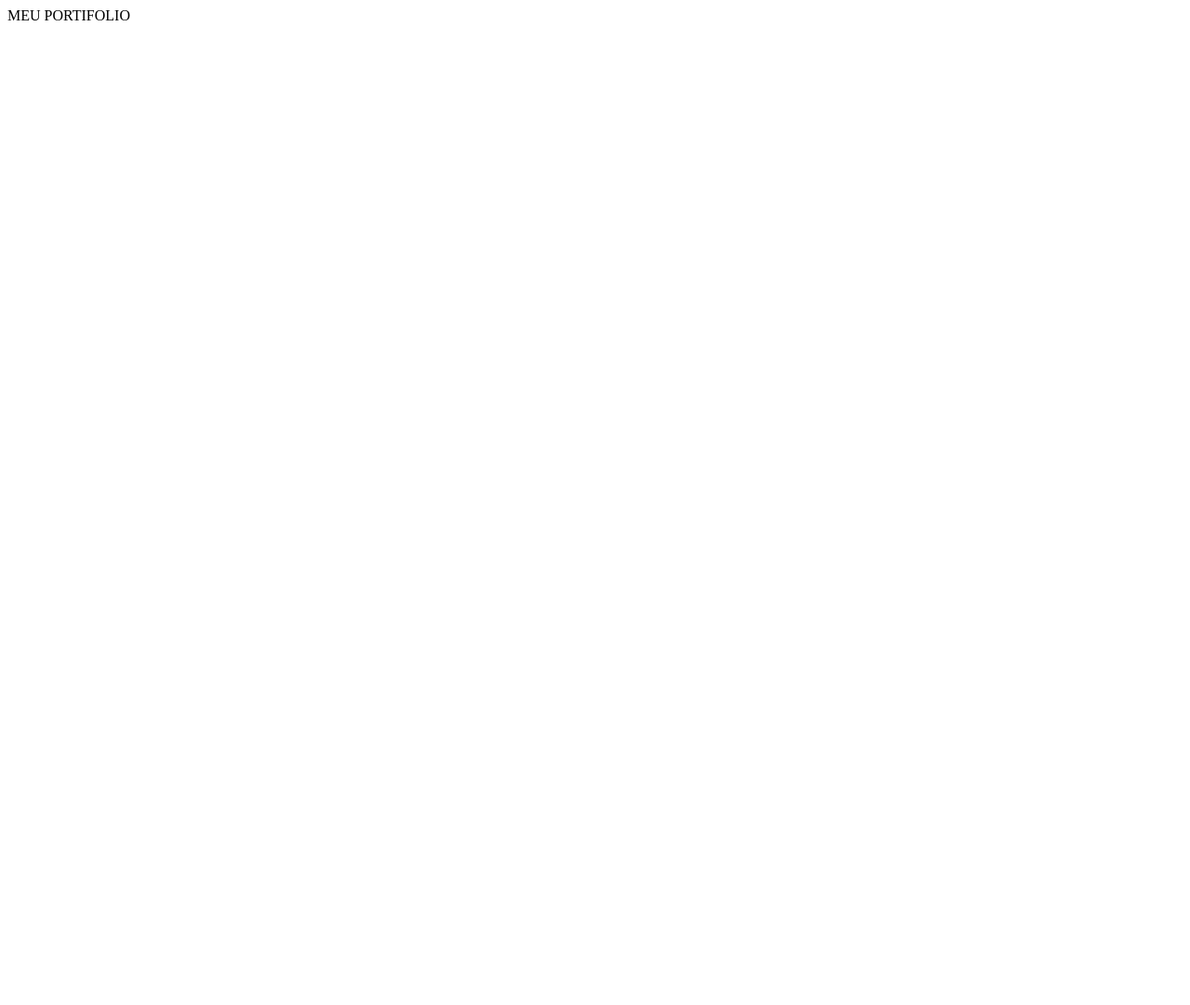
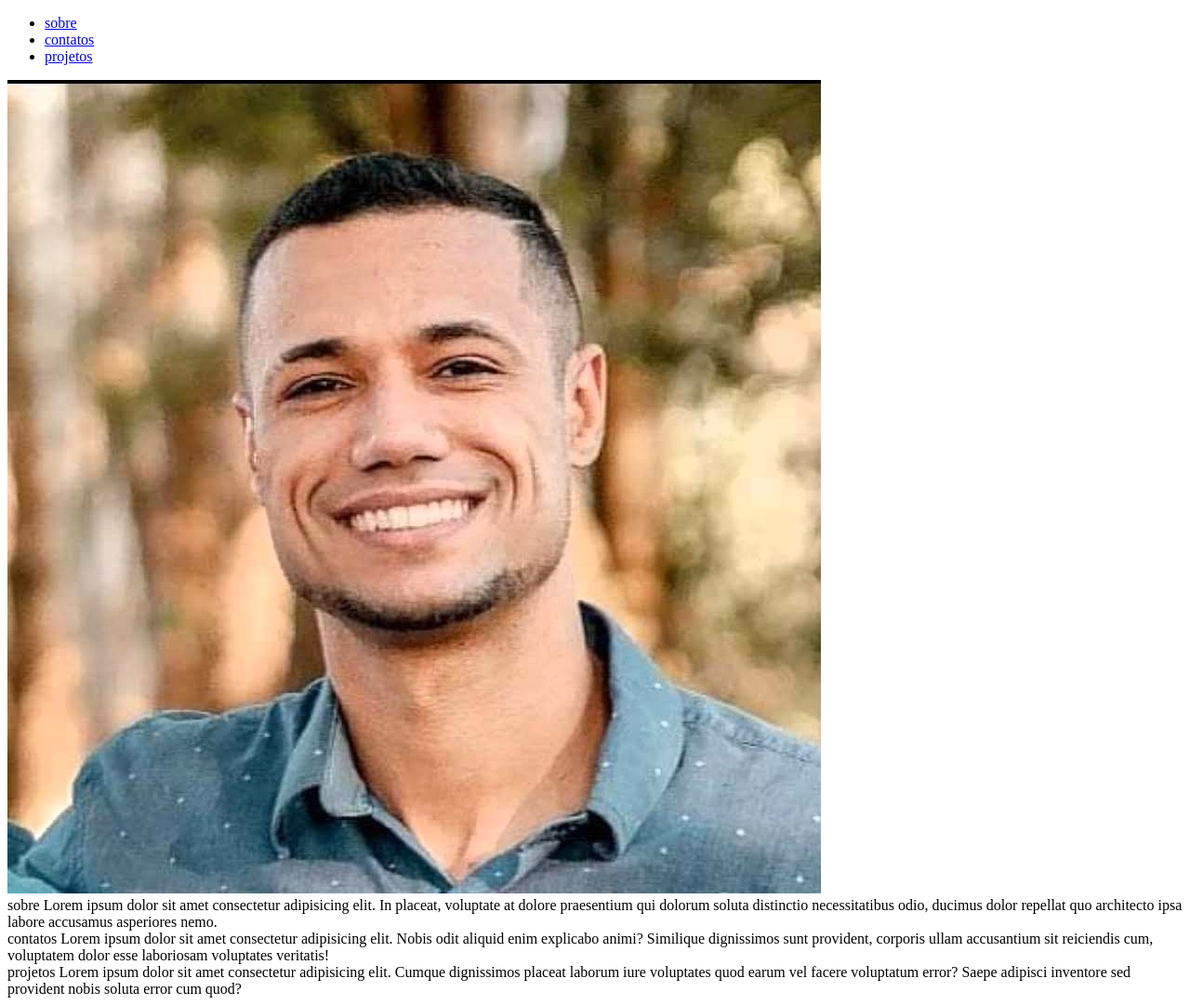
Before and after one commit to Lucas-carvalho1989/Lucas-carvalho1989.github.io, a plain HTML site: page index.html in a window 1280 px wide. Shown: the whole page at 93% size. Before the commit the page ends 800 px from the top, so only its background shows below. Drawn offline with Linux system fonts and the light colour scheme.

Commit message:
adicionando foto

```diff
--- a/index.html
+++ b/index.html
@@ -6,6 +6,26 @@
   <title>PORTIFOLIO LUCAS CARVALHO</title>
 </head>
 <body>
-  <header>MEU PORTIFOLIO</header>
+  <header><div class="cabecalho">
+    <ul>
+      <li><a href="#sobre">sobre</a></li>
+      <li><a href="#contato">contatos</a></li>
+      <li><a href="#projetos">projetos</a></li>
+    </ul>
+  </div></header>
+  <main>
+    <div class="pricipal"><!--inicio principal-->
+      <img src="./assest/Lucas.jpeg" alt="foto lucas">
+    </div><!--final principal-->
+    <div id="sobre">sobre
+      Lorem ipsum dolor sit amet consectetur adipisicing elit. In placeat, voluptate at dolore praesentium qui dolorum soluta distinctio necessitatibus odio, ducimus dolor repellat quo architecto ipsa labore accusamus asperiores nemo.
+    </div>
+    <div id="contatos">contatos
+      Lorem ipsum dolor sit amet consectetur adipisicing elit. Nobis odit aliquid enim explicabo animi? Similique dignissimos sunt provident, corporis ullam accusantium sit reiciendis cum, voluptatem dolor esse laboriosam voluptates veritatis!
+    </div>
+    <div id="projetos">projetos
+      Lorem ipsum dolor sit amet consectetur adipisicing elit. Cumque dignissimos placeat laborum iure voluptates quod earum vel facere voluptatum error? Saepe adipisci inventore sed provident nobis soluta error cum quod?
+    </div>
+  </main>
 </body>
 </html>
```
Also changed, not shown: assest/Lucas.jpeg (added), 1 other file.
